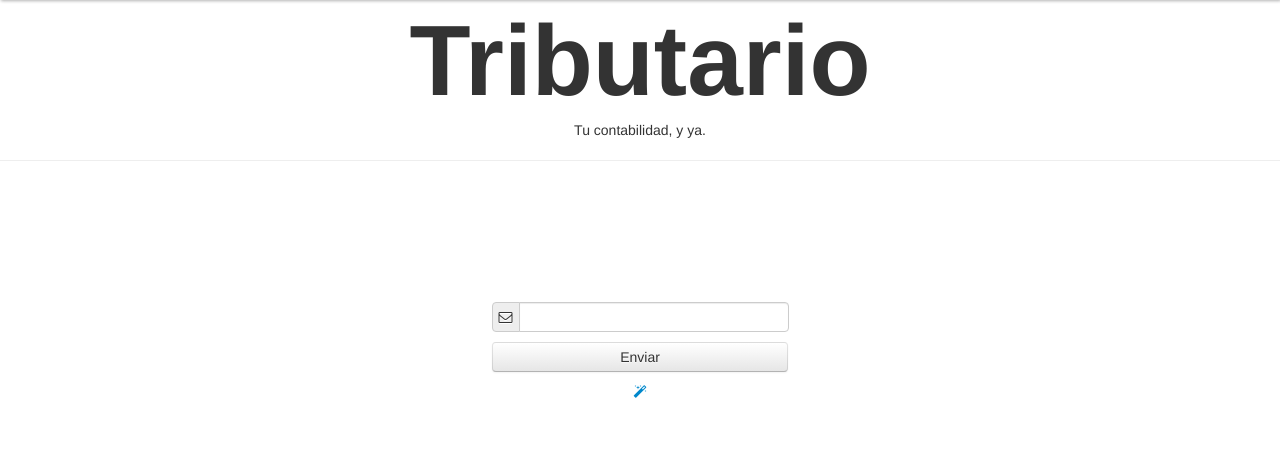
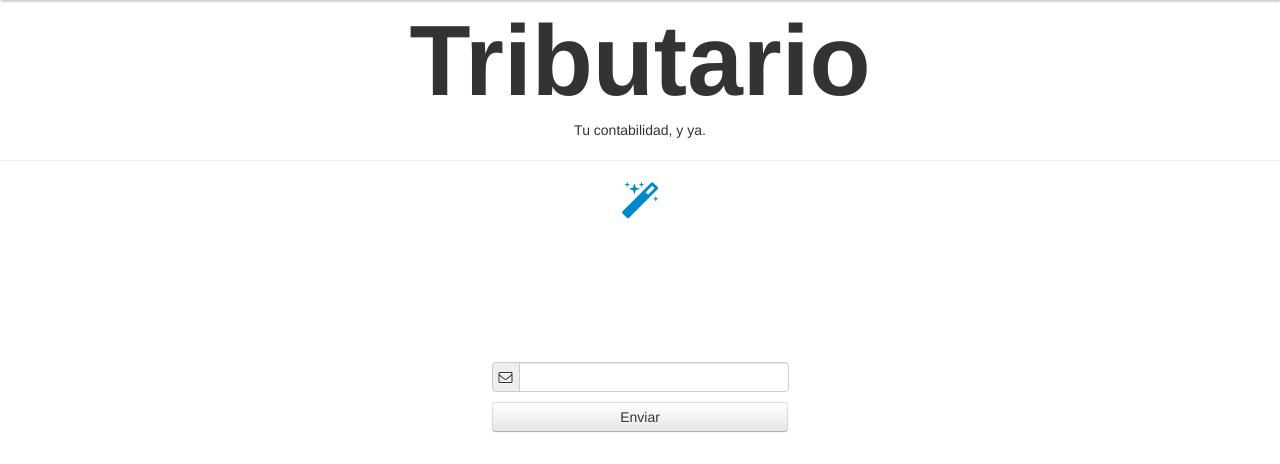
Before and after one commit to omarhernandez/tributario, a Django app: template tributario/templates/inicio/inicio.html in a window 1280 px wide. Shown: the part 70-534 px from the top of the page. Run offline with Django 3.2, Linux system fonts and the light colour scheme; the template is opened without the code that fills it, so the values that code supplies are empty; some libraries are stand-ins or nearby versions.

Commit message:
HarlemShake biggaaah

```diff
--- a/tributario/templates/inicio/inicio.html
+++ b/tributario/templates/inicio/inicio.html
@@ -42,6 +42,8 @@
                 <h1>Tributario</h1>
                 <p id="dance-baby">Tu contabilidad, y ya.</p>
                 <hr>
+                <a href="javascript:harlemshake()" style="font-size: 40px;"><i class="icon-magic"></i></a>
+
                 <div class="control-group">
                   <label class="control-label" for="inputIcon"></label>
                   <div class="controls">
@@ -53,7 +55,6 @@
                   <a type="submit" class="btn span3">Enviar</a>
 
                 </div>
-                <a href="javascript:harlemshake()"><i class="icon-magic"></i></a>
             </div>
 
 
```
